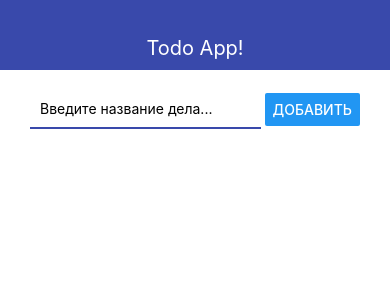
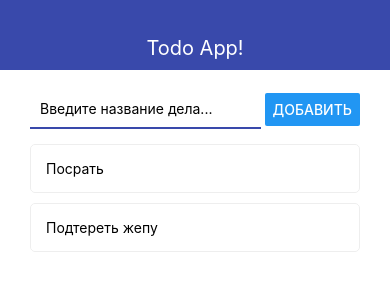
Before and after one commit to insanetim/rn-todo-app, a React Native app: screen / in a window 390 px wide. Shown: the top 300 px of the page. Built offline with nearby package versions, Linux system fonts and the light colour scheme.

Commit message:
screens navigation

```diff
--- a/App.js
+++ b/App.js
@@ -1,11 +1,15 @@
 import React, { useState } from "react";
 import { StyleSheet, View, FlatList } from "react-native";
-import { Navbar } from "./src/Navbar";
-import { AddTodo } from "./src/AddTodo";
-import { Todo } from "./src/Todo";
+import { Navbar } from "./src/components/Navbar";
+import { MainScreen } from "./src/screens/MainScreen";
+import { TodoScreen } from "./src/screens/TodoScreen";
 
 export default function App() {
-  const [todos, setTodos] = useState([]);
+  const [todoId, setTodoId] = useState(null);
+  const [todos, setTodos] = useState([
+    { id: "1", title: "Посрать" },
+    { id: "2", title: "Подтереть жепу" },
+  ]);
 
   const addTodo = (title) => {
     setTodos((prev) => [...prev, { id: Date.now().toString(), title }]);
@@ -14,17 +18,24 @@
   const removeTodo = (id) =>
     setTodos((prev) => prev.filter((todo) => todo.id !== id));
 
+  let content = (
+    <MainScreen
+      todos={todos}
+      addTodo={addTodo}
+      removeTodo={removeTodo}
+      openTodo={setTodoId}
+    />
+  );
+
+  if (todoId) {
+    const selectedTodo = todos.find((todo) => todo.id === todoId);
+    content = <TodoScreen todo={selectedTodo} goBack={() => setTodoId(null)} />;
+  }
+
   return (
     <View style={{ flex: 1 }}>
       <Navbar title="Todo App!" />
-      <View style={styles.container}>
-        <AddTodo onSubmit={addTodo} />
-        <FlatList
-          data={todos}
-          renderItem={({ item }) => <Todo todo={item} onRemove={removeTodo} />}
-          keyExtractor={(item) => item.id.toString()}
-        />
-      </View>
+      <View style={styles.container}>{content}</View>
     </View>
   );
 }
--- a/src/Todo.js
+++ b/src/components/Todo.js
@@ -1,11 +1,11 @@
 import React from "react";
 import { View, Text, StyleSheet, TouchableOpacity } from "react-native";
 
-export const Todo = ({ todo, onRemove }) => {
+export const Todo = ({ todo, onRemove, onOpen }) => {
   return (
     <TouchableOpacity
       activeOpacity={0.5}
-      onPress={() => console.log("Pressed", todo.id)}
+      onPress={() => onOpen(todo.id)}
       onLongPress={() => onRemove(todo.id)}
     >
       <View style={styles.todo}>
--- /dev/null
+++ b/src/screens/MainScreen.js
@@ -0,0 +1,22 @@
+import React from "react";
+import { StyleSheet, View, FlatList } from "react-native";
+import { AddTodo } from "../components/AddTodo";
+import { Todo } from "../components/Todo";
+
+export const MainScreen = (props) => {
+  const { todos, addTodo, removeTodo, openTodo } = props;
+  return (
+    <View>
+      <AddTodo onSubmit={addTodo} />
+      <FlatList
+        data={todos}
+        renderItem={({ item }) => (
+          <Todo todo={item} onRemove={removeTodo} onOpen={openTodo} />
+        )}
+        keyExtractor={(item) => item.id.toString()}
+      />
+    </View>
+  );
+};
+
+const styles = StyleSheet.create({});
--- /dev/null
+++ b/src/screens/TodoScreen.js
@@ -0,0 +1,13 @@
+import React from "react";
+import { StyleSheet, View, Text, Button } from "react-native";
+
+export const TodoScreen = ({ todo, goBack }) => {
+  return (
+    <View>
+      <Text>{todo.title}</Text>
+      <Button title="Назад" onPress={goBack} />
+    </View>
+  );
+};
+
+const styles = StyleSheet.create({});
```
Also changed, not shown: src/components/AddTodo.js (renamed from src/AddTodo.js), src/components/Navbar.js (renamed from src/Navbar.js).
